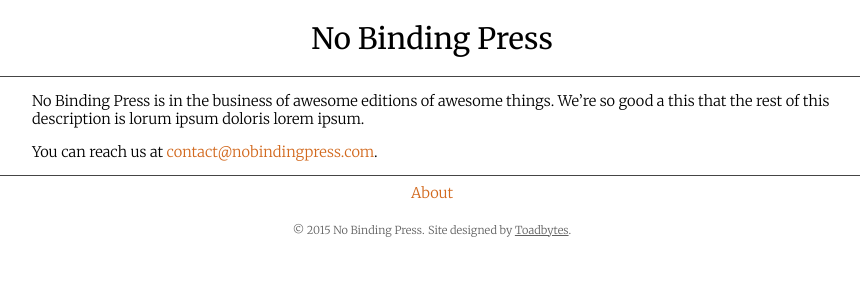
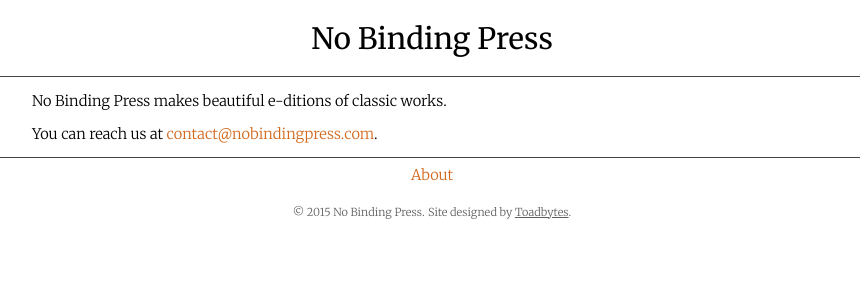
Before and after one commit to nobindingpress/nobindingpress.github.io, a Jekyll site: the page built from about.md, in a window 1280 px wide. Shown: the top 300 px of the page, without its empty margins (208-1068 px from the left). Built offline with Jekyll 4.4.1, drawn with Linux system fonts in a browser that asks for light colours.

Commit message:
Changed description

```diff
--- a/_config.yml
+++ b/_config.yml
@@ -3,8 +3,7 @@
 email: contact@nobindingpress.com
 
 description: > # this means to ignore newlines until "baseurl:"
-  No Binding Press is in the business of awesome editions of awesome things. We're so
-  good a this that the rest of this description is lorum ipsum doloris lorem ipsum.
+  No Binding Press makes beautiful e-ditions of classic works.
 baseurl: "" # the subpath of your site, e.g. /blog/
 url: "http://www.nobindingpress.com"
 
```
